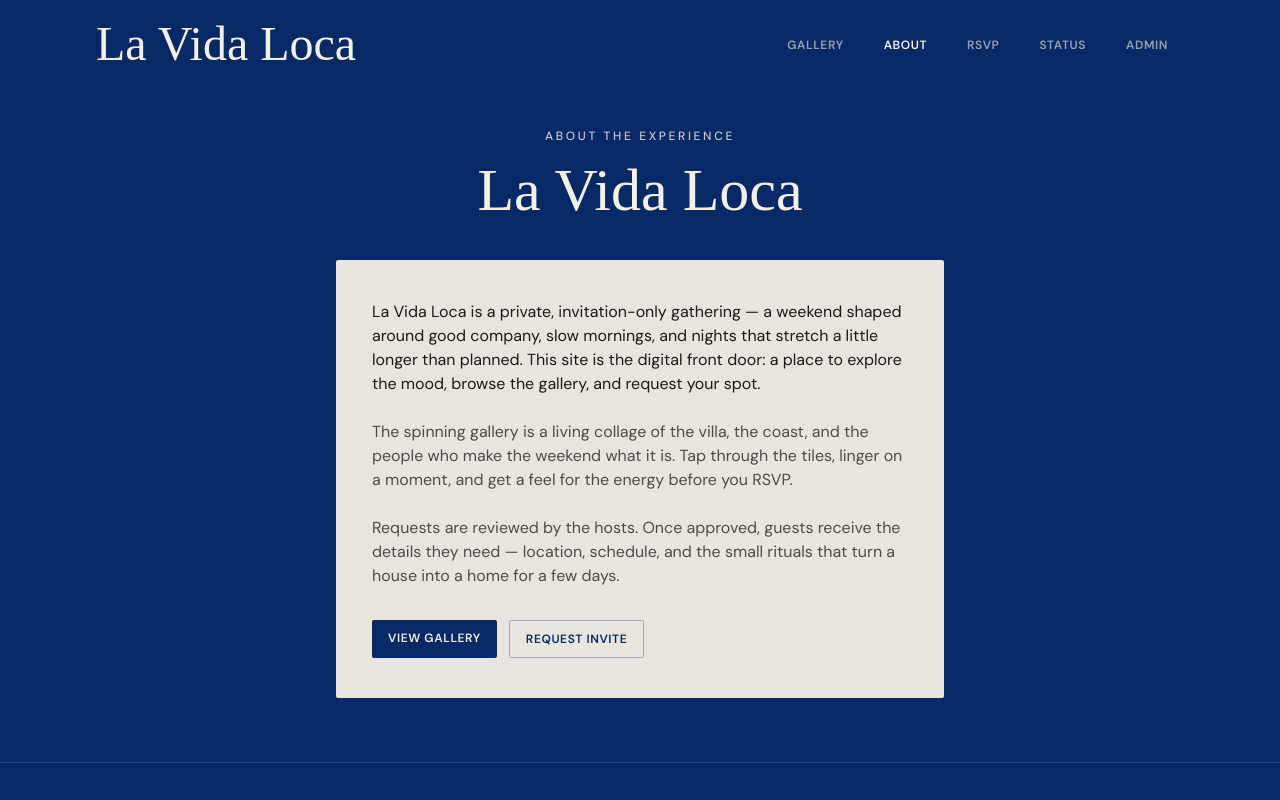
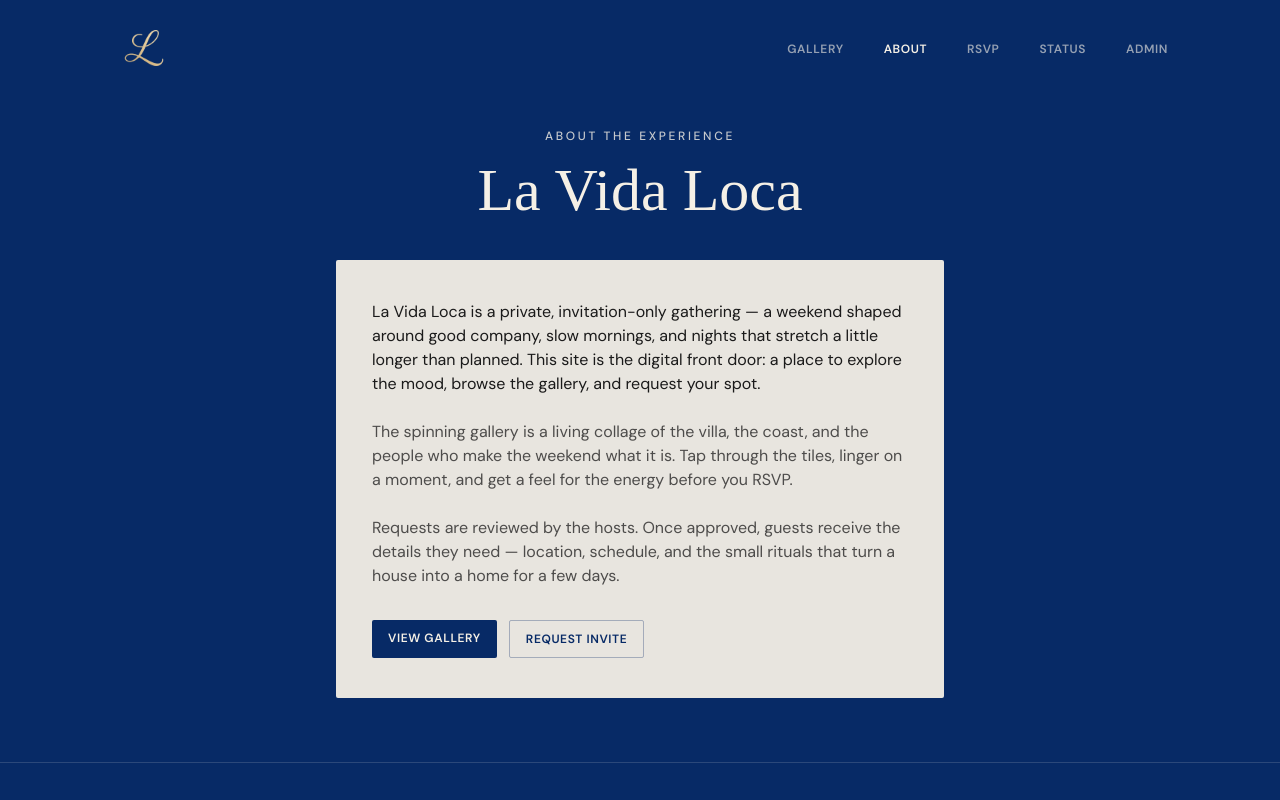
Before and after one commit to DippsDev/la-vida-loca, a Nuxt app: page /about in a window 1280 px wide. Shown: the top 800 px of the page. Built offline with nearby package versions, Linux system fonts and the light colour scheme; a web font is replaced by a local one.

Commit message:
Replace the script site wordmark with the gold L logo.
The About heading stays in script, and the splash page is unchanged.

Co-authored-by: Cursor <cursoragent@cursor.com>

```diff
--- a/components/SiteNavbar.vue
+++ b/components/SiteNavbar.vue
@@ -88,9 +88,11 @@ onBeforeUnmount(() => {
         to="/gallery"
         class="group flex flex-col leading-none"
       >
-        <span class="font-script text-4xl leading-none text-cream transition group-hover:text-white sm:text-5xl">
-          La Vida Loca
-        </span>
+        <img
+          src="/logo-l.png"
+          alt="La Vida Loca"
+          class="nav-logo -my-4 h-20 w-20 object-contain sm:-my-5 sm:h-24 sm:w-24"
+        >
       </NuxtLink>
 
       <!-- Desktop links -->
@@ -160,9 +162,11 @@ onBeforeUnmount(() => {
               class="group flex flex-col leading-none"
               @click="closeMenu"
             >
-              <span class="font-script text-4xl leading-none text-cream transition group-hover:text-white sm:text-5xl">
-                La Vida Loca
-              </span>
+              <img
+                src="/logo-l.png"
+                alt="La Vida Loca"
+                class="nav-logo -my-4 h-20 w-20 object-contain sm:-my-5 sm:h-24 sm:w-24"
+              >
             </NuxtLink>
 
             <button
@@ -210,6 +214,10 @@ onBeforeUnmount(() => {
 </template>
 
 <style scoped>
+.nav-logo {
+  mix-blend-mode: lighten;
+}
+
 .menu-ping {
   position: absolute;
   inset: 1px;
--- a/pages/about.vue
+++ b/pages/about.vue
@@ -240,7 +240,7 @@ async function sendNote() {
         <img
           src="/logo-l.png"
           alt="La Vida Loca"
-          class="mx-auto mt-10 h-36 w-36"
+          class="mx-auto mt-10 h-36 w-36 object-contain mix-blend-lighten"
         >
       </div>
     </footer>
--- a/pages/admin/index.vue
+++ b/pages/admin/index.vue
@@ -328,9 +328,11 @@ onUnmounted(() => {
     <header class="bg-cobalt-deep px-4 py-6 text-cream sm:px-6 sm:py-8">
       <div class="mx-auto flex max-w-5xl flex-col gap-5 sm:flex-row sm:items-end sm:justify-between sm:gap-6">
         <div class="min-w-0">
-          <p class="font-script text-4xl leading-none text-white sm:text-5xl">
-            La Vida Loca
-          </p>
+          <img
+            src="/logo-l.png"
+            alt="La Vida Loca"
+            class="-my-4 h-20 w-20 object-contain mix-blend-lighten sm:-my-5 sm:h-24 sm:w-24"
+          >
           <h1 class="mt-1 font-display text-2xl font-extrabold tracking-[0.1em] sm:text-3xl">
             Admin
           </h1>
--- a/pages/admin/login.vue
+++ b/pages/admin/login.vue
@@ -34,9 +34,11 @@ async function onSubmit() {
   <div class="relative min-h-screen overflow-hidden bg-cobalt-deep">
     <main class="relative z-10 mx-auto flex min-h-screen max-w-md flex-col justify-center px-6 py-16">
       <div class="mb-8 text-center text-cream">
-        <p class="font-script text-4xl">
-          La Vida Loca
-        </p>
+        <img
+          src="/logo-l.png"
+          alt="La Vida Loca"
+          class="mx-auto h-24 w-24 object-contain mix-blend-lighten"
+        >
         <h1 class="mt-2 font-display text-2xl font-bold tracking-wide">
           Admin sign in
         </h1>
```
